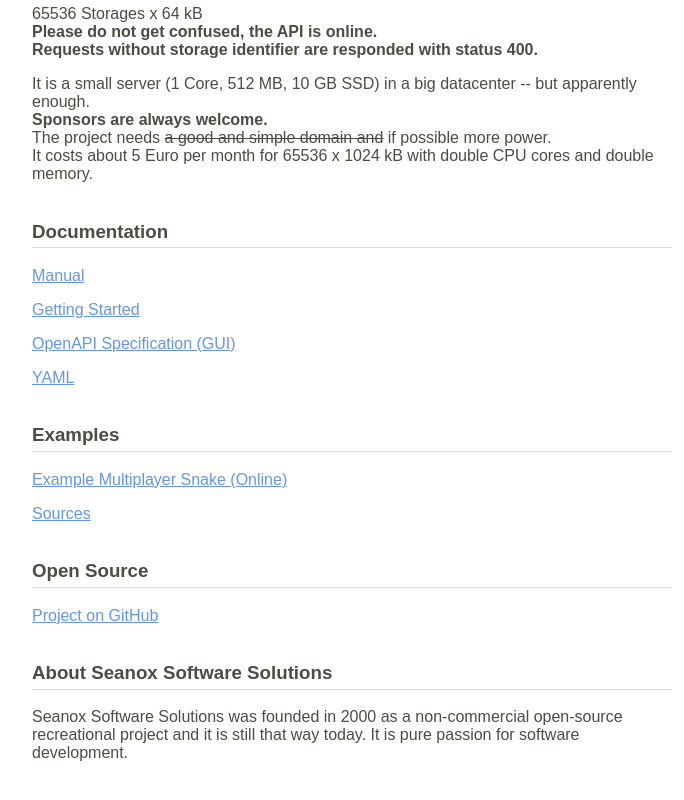
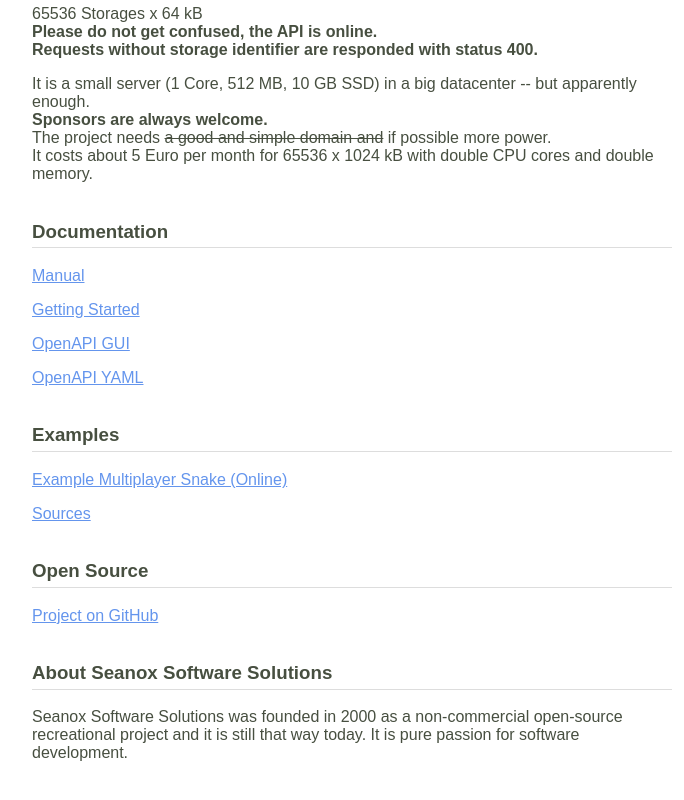
Before and after one commit to seanox/xml-micro-exchange-js, a website: page cloud/docs/index.html in a window 1280 px wide. Shown: the part 2949-3749 px from the top of the page, without its empty margins (288-972 px from the left). Drawn offline with Linux system fonts and the light colour scheme.

Commit message:
#0000 Cloud: Update content

```diff
--- a/cloud/docs/index.html
+++ b/cloud/docs/index.html
@@ -197,10 +197,10 @@
       <a href="https://github.com/seanox/xml-micro-exchange-js/blob/main/manual/getting-started.md" target="_extern">Getting Started</a>
     </p>
     <p>
-      <a href="https://editor.swagger.io/?url=https://xmex.seanox.com/service.yaml" target="_extern">OpenAPI Specification (GUI)</a>
+      <a href="https://editor.swagger.io/?url=https://xmex.seanox.com/service.yaml" target="_extern">OpenAPI GUI</a>
     </p>
     <p>
-      <a href="service.yaml" target="_extern">YAML</a>
+      <a href="service.yaml" target="_extern">OpenAPI YAML</a>
     </p>
 
     <h3>Examples</h3>
```
